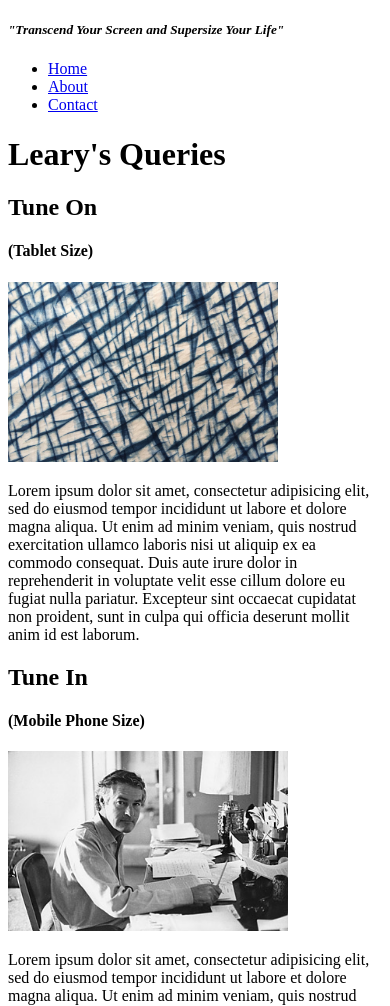
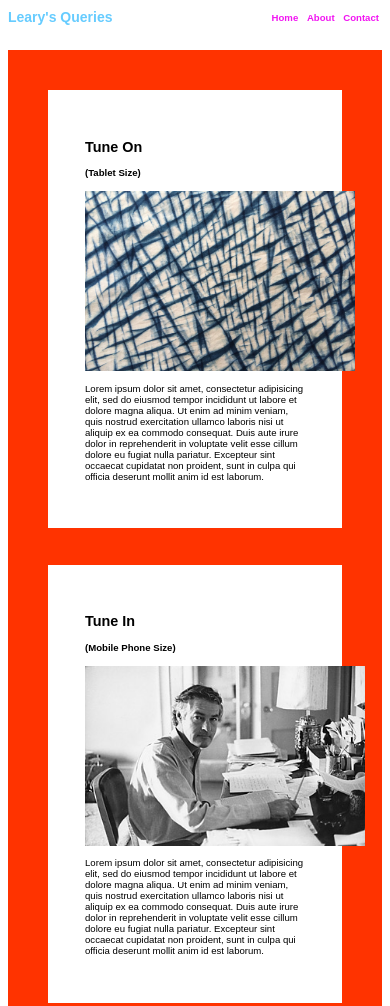
Before and after one commit to Slyncorey34/Leary-s-Queries, a plain HTML site: page index.html in a window 390 px wide. Shown: the top 1006 px of the page. Drawn offline with Linux system fonts and the light colour scheme.

Commit message:
Finish 3 queries

```diff
--- a/style.css
+++ b/style.css
@@ -1,8 +1,7 @@
 /*Default size: big*/
 @media all and (min-width: 1100px){
 	body {
-		font-family: Arial;
-
+		font-family: Arial, sans-serif;
 	}
 
 	.splash {
@@ -61,6 +60,9 @@
 
 /*Tablet: Apple iPad*/
 @media (max-width:1099px) and (min-width:979px) and (orientation: landscape){
+	body {
+		font-family: Arial, sans-serif;
+	}
 	.nav-links {
 		margin-left: 75%;
 	}
@@ -133,104 +135,51 @@
 */
 
 
-/*}*/
-/*Tablets*/
-/*@media all and (max-width:744px) and (min-width: 481px) {*/
-
-	/*.jumbotron {
-		display: none;
-		/*height: 20vh;*/
-		/*background-position: center;*/
-	/*}
-	.jumbotron h1 {
-		display: none;
-	}*/
-
-	/*.navbar {*/
-		/*background-image: url("inkblotblue.jpg");*/
-	/*}*/
-/*	.navbar a {
-		text-decoration: none;
-		color: #66CCFF;
-		font-weight: bold;
+/*Mobile (iPhone, Android, etc.)*/
+@media all and (max-width: 480px) and (min-width: 320px) and (orientation: portrait) {
+	body {
+		font-family: Arial, sans-serif;
+		font-size: 60%;
 	}
-	.navbar li {
-		list-style-type: none;
-		display: inline-block;
-		/*margin-left: 25px;*/
-		/*padding-top: 15px;*/
-	/*}
-
-	#mq-sm {
-		border: 1px solid red;
-		display: inline-block;
-		float: left;
+	.splash {
+		height: 15%;
+		padding-bottom: 4%;
 
 	}
 
-	#mq-sm a{
-		float: left;
-		margin-right: 40%px;
-		width: 100%;
-		color: #fff;
+	.splash h1 {
+		font-size: 14px;
+		color: #66CCFF;
+	}
+	.navbar-brand {
+		display: none;
+	}
+
+	.navbar {
+		float: right;
+		margin-top: -2%;
 
 	}
-
-
-	.navbar-brand {
-	  display: none;
-	}*/
-	/*.container-col {
-		width: 100%;*/
-
-	/*.col-md-4 {
-		color: slategrey;
-		margin-left: 20%;
-		width: 55%;
-	}*/
-	/*.navbar li {
+	.nav-links li {
 		list-style-type: none;
-		display: inline-block;*/
-		/*margin-left: 25px;*/
-		/*padding-top: 15px;*/
-/*	}*/
-	/*.col-md-4 img{
-		border-radius: 0px*/
-	/*}
-*/
-/*}*/
-
-/*(iPhone, Android, etc.)*/
-/*@media all and (max-width: 480px) and (min-width: 320px) {*/
-/*	.jumbotron {
-		display: none;
+		display: inline;
+		padding: 3px;
 	}
-	.mq-sm {
-		display: inline;
+	.nav-links a{
+		text-decoration: none;
+		font-weight: bold;
+		color: #f215f2;
+	}
+	.container-col {
+		background-color: #FF3300;
+		height: 100%;
+		padding: 1%;
 
 	}
-	.mq-sm h1 {
-		text-align: left;
-		color: #f215f2;
-		font-size: 100%;
+	.col-md-4 {
+		padding: 10%;
+		width: 60%;
+		margin: 10%;
+		background-color: #fff;
 	}
-
-	.navbar ul{
-		float: right;
-		position: fixed;
-		word-spacing: 10px;
-	}
-
-	.container-col {
-		/*width: 100%;*/
-	/*}
-	.col-md-4 {
-		color: slategrey;
-		margin-left: 5%;
-		width: 20%;
-	}
-	.col-md-4 img{
-		display: none;
-	}*/
-
-/*}*/
+}
```
Also changed, not shown: index.html (+0 -4 lines).
